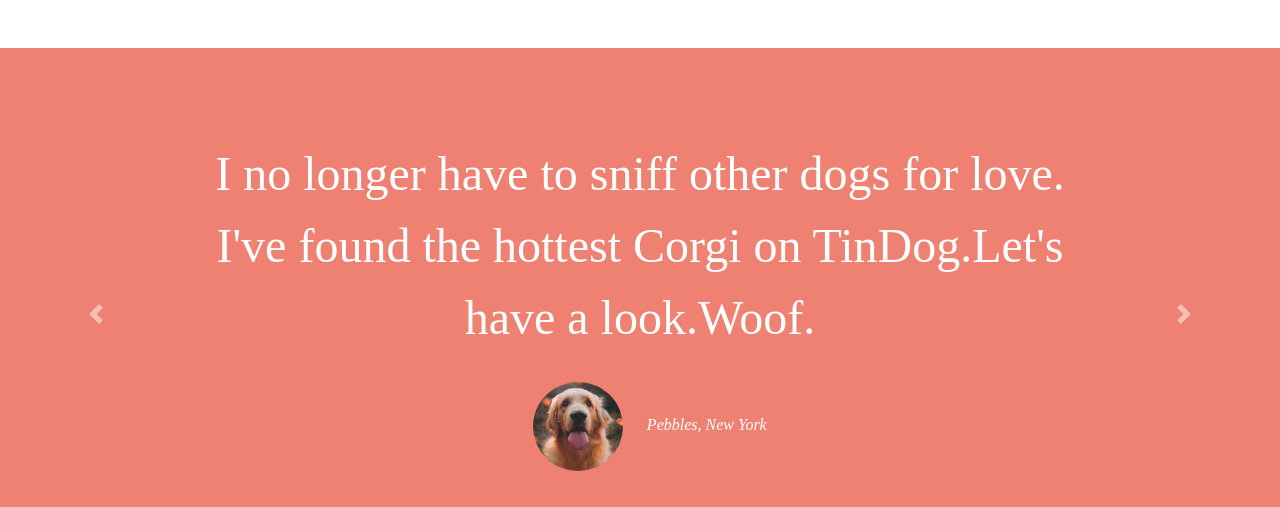
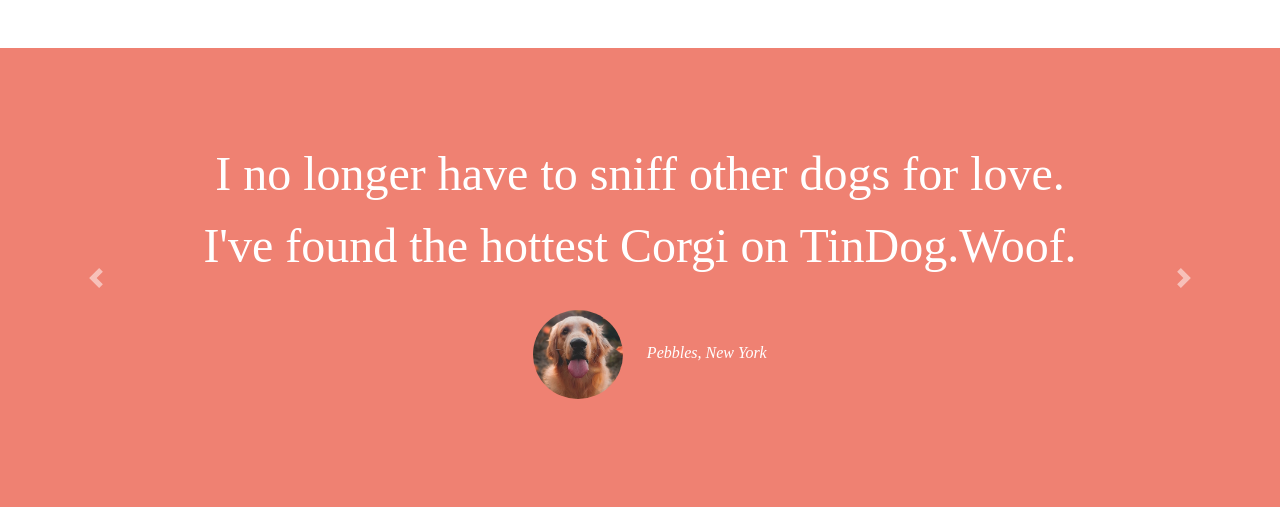
Before and after one commit to akshayagarwalahub/Tin-Dog, a plain HTML site: page index.html in a window 1280 px wide. Shown: the part 1080-1587 px from the top of the page. Drawn offline with nearby package versions, Linux system fonts and the light colour scheme.

Commit message:
Update index.html

```diff
--- a/index.html
+++ b/index.html
@@ -92,7 +92,7 @@
     <div id="testimonial-carousel" class="carousel slide" data-ride="false">
       <div class="carousel-inner">
         <div class="carousel-item active container-fluid">
-          <h2 class="testimonial-text">I no longer have to sniff other dogs for love. I've found the hottest Corgi on TinDog.Let's have a look.Woof.</h2>
+          <h2 class="testimonial-text">I no longer have to sniff other dogs for love. I've found the hottest Corgi on TinDog.Woof.</h2>
           <img class="testimonial-image" src="images/dog-img.jpg" alt="dog-profile">
           <em>Pebbles, New York</em>
         </div>
```
